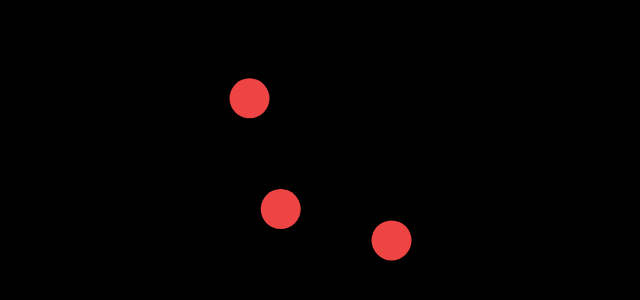
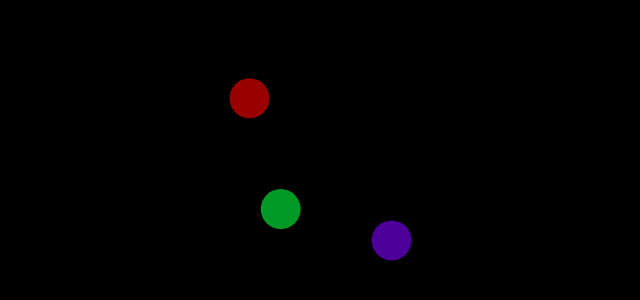
Before and after one commit to bvpav/superposition, a Next.js app: page /three-body-problem in a window 1280 px wide. Shown: the part 280-580 px from the top of the page, without its empty margins (310-950 px from the left). Built offline with nearby package versions, Linux system fonts and the light colour scheme.

Commit message:
colors and opacity

```diff
--- a/src/pages/three-body-problem.tsx
+++ b/src/pages/three-body-problem.tsx
@@ -53,8 +53,13 @@ const ThreeBodyPage = () => {
         {positions.map(([x, y], i) => (
           <div
             key={i}
-            className="absolute left-[50%] top-[50%] h-10 w-10 rounded-full bg-red-500"
-            style={{ transform: `translate(${x}px, ${-y}px)` }}
+            className="absolute left-[50%] top-[50%] h-10 w-10 rounded-full opacity-60"
+            style={{
+              transform: `translate(${x}px, ${-y}px)`,
+              backgroundColor: `hsl(${
+                (i / (positions.length - 1)) * 270
+              }deg, 100%, 50%)`,
+            }}
           />
         ))}
       </div>
```
